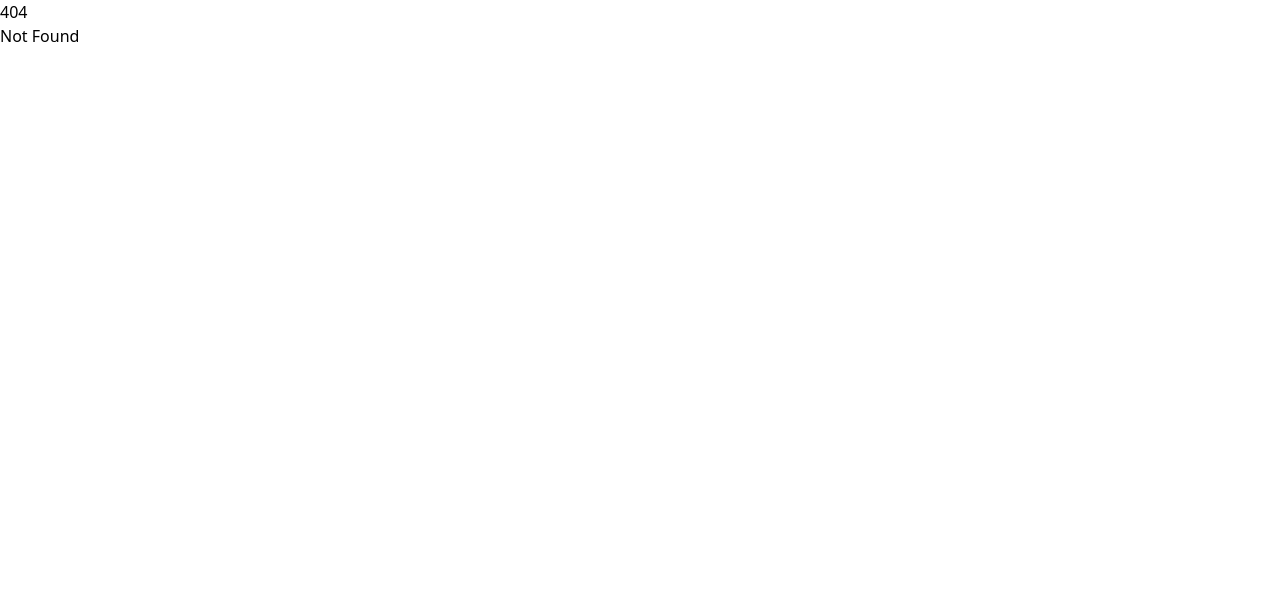
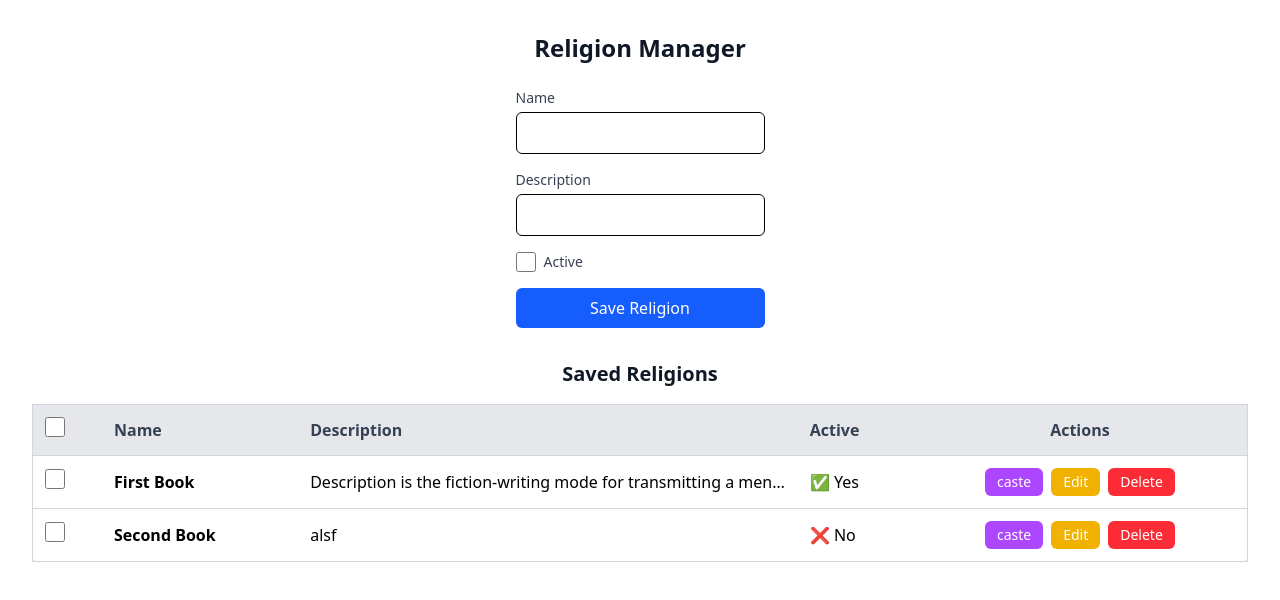
Before and after one commit to SayhanA/canander-svelte, a SvelteKit app: page /religions in a window 1280 px wide. Before the commit this address had no page. Shown: the top 600 px of the page. Built offline with nearby package versions, Linux system fonts and the light colour scheme.

Commit message:
all page design added

```diff
--- a/src/routes/+page.svelte
+++ b/src/routes/+page.svelte
@@ -1,7 +1,27 @@
 <script>
-	import AgeCalculator from '../components/AgeCalculator.svelte';
+	const style = 'rounded-md bg-[#5965fe] px-5 py-3 text-white';
 </script>
 
-<section>
-	<AgeCalculator />
-</section>
+<svelte:head>
+	<title>Calander | Home</title>
+	<meta name="robots" content="noindex nofollow" />
+	<html lang="en" />
+</svelte:head>
+
+<main>
+	<section class="mx-auto flex mt-20 max-w-[500px] flex-col justify-center">
+		<h1 class="text-center text-[1.9rem] font-bold">
+			Religions, Castes and Birth date in SvelteKit
+		</h1>
+
+		<div class="nav flex w-full flex-col items-center gap-5 mt-3">
+			<a href="/religions" class={style}>Religions</a>
+			<a href="/religioncaste" class={style}>ReligionsCaste</a>
+			<a href="/birthdate" class={style}>Birth day</a>
+		</div>
+	</section>
+</main>
+
+<style>
+
+</style>
--- /dev/null
+++ b/src/routes/api/save.json/+server.js
@@ -0,0 +1,56 @@
+// @ts-nocheck
+import { json } from '@sveltejs/kit';
+import fs from 'fs/promises';
+
+const FILE_PATH = 'static/religions.json';
+
+async function readData() {
+	try {
+		const data = await fs.readFile(FILE_PATH, 'utf-8');
+		return JSON.parse(data);
+	} catch (error) {
+		console.log(error);
+		return [];
+	}
+}
+
+async function writeData(data) {
+	await fs.writeFile(FILE_PATH, JSON.stringify(data, null, 2));
+}
+
+export async function GET() {
+	return json(await readData());
+}
+
+export async function POST({ request }) {
+	const religions = await readData();
+	const newReligion = await request.json();
+
+	newReligion.id = Date.now();
+	religions.push(newReligion);
+
+	await writeData(religions);
+	return json({ message: 'Religion added successfully', religion: newReligion });
+}
+
+export async function DELETE({ request }) {
+	const { id } = await request.json();
+	let religions = await readData();
+
+	religions = religions.filter((religion) => religion.id !== id);
+	await writeData(religions);
+
+	return json({ message: 'Religion deleted successfully' });
+}
+
+export async function PATCH({ request }) {
+	const updatedReligion = await request.json();
+	let religions = await readData();
+
+	religions = religions.map((religion) =>
+		religion.id === updatedReligion.id ? updatedReligion : religion
+	);
+	await writeData(religions);
+
+	return json({ message: 'Religion updated successfully', religion: updatedReligion });
+}
--- /dev/null
+++ b/src/routes/birthdate/+page.svelte
@@ -0,0 +1,16 @@
+<script>
+	import AgeCalculator from "../../components/AgeCalculator.svelte";
+
+</script>
+
+<svelte:head>
+	<title>Calander | Birthdate</title>
+	<meta name="robots" content="noindex nofollow" />
+	<html lang="en" />
+</svelte:head>
+
+<main>
+	<section>
+		<AgeCalculator />
+	</section>
+</main>
--- /dev/null
+++ b/src/routes/caste/+page.svelte
@@ -0,0 +1,94 @@
+<script>
+	// @ts-nocheck
+
+	let religionId = 'Unknown ID';
+	let religionName = 'Unknown Religion';
+	let name = '';
+	let description = '';
+
+	// Extract parameters from URL
+	if (typeof window !== 'undefined') {
+		const params = new URLSearchParams(window.location.search);
+		religionId = params.get('religionId') || 'Unknown ID';
+		religionName = decodeURIComponent(params.get('religionName') || 'Unknown Religion');
+	}
+
+	async function handleSubmit(event) {
+		event.preventDefault();
+
+		const data = { name, description, religionId };
+
+		const response = await fetch('/api/castes.json', {
+			method: 'POST',
+			headers: { 'Content-Type': 'application/json' },
+			body: JSON.stringify(data)
+		});
+
+		if (response.ok) {
+			alert('Caste added successfully!');
+			// Optionally, reset form fields
+			name = '';
+			description = '';
+		} else {
+			alert('Failed to add caste');
+		}
+	}
+</script>
+
+<svelte:head>
+	<title>Calendar | Caste</title>
+	<meta name="robots" content="noindex nofollow" />
+</svelte:head>
+
+<main class="p-10">
+	<section class="">
+		<h1 class="text-2xl font-bold">Caste Page</h1>
+		<p class="mt-2 text-gray-700">
+			<strong>Selected Religion ID:</strong>
+			{religionId}, <strong>{religionName}</strong>
+		</p>
+	</section>
+
+	<section class="form mt-6">
+		<div class="flex w-fit items-center justify-between">
+			<h2 class="text-center text-3xl font-bold tracking-tight text-gray-900">
+				Caste Manager for {religionName}
+			</h2>
+		</div>
+
+		<form on:submit={handleSubmit} class="flex w-fit flex-col space-y-4">
+			<div>
+				<label for="name" class="block text-sm font-medium text-gray-700">Name</label>
+				<input
+					id="name"
+					type="text"
+					name="name"
+					bind:value={name}
+					class="mt-1 block w-full rounded-md border p-2 focus:ring focus:ring-blue-300"
+					required
+				/>
+			</div>
+
+			<div>
+				<label for="description" class="block text-sm font-medium text-gray-700">Description</label>
+				<input
+					id="description"
+					type="text"
+					name="description"
+					bind:value={description}
+					class="mt-1 block w-full rounded-md border p-2 focus:ring focus:ring-blue-300"
+					required
+				/>
+			</div>
+
+			<button
+				type="submit"
+				class="w-full rounded-md bg-blue-600 py-2 text-white transition hover:bg-blue-700"
+			>
+				Save Religion
+			</button>
+		</form>
+	</section>
+
+
+</main>
--- /dev/null
+++ b/src/routes/religioncaste/+page.svelte
@@ -0,0 +1,13 @@
+<script></script>
+
+<svelte:head>
+	<title>Calander | Religions Caste</title>
+	<meta name="robots" content="noindex nofollow" />
+	<html lang="en" />
+</svelte:head>
+
+<main>
+    <section>
+        <h1>ReligionsCaste</h1>
+    </section>
+</main>
--- /dev/null
+++ b/src/routes/religions/+page.svelte
@@ -0,0 +1,135 @@
+<script>
+	// @ts-nocheck
+	import { onMount } from 'svelte';
+
+	let name = '';
+	let description = '';
+	let isActive = false;
+	let religions = [];
+
+	async function handleSubmit(event) {
+		event.preventDefault();
+		const data = { name, description, isActive };
+
+		await fetch('/api/save.json', {
+			method: 'POST',
+			headers: { 'Content-Type': 'application/json' },
+			body: JSON.stringify(data)
+		});
+
+		await fetchReligions();
+	}
+
+	async function fetchReligions() {
+		const response = await fetch('/api/save.json');
+		religions = await response.json();
+	}
+
+    async function handleDelete(id) {
+        await fetch('/api/save.json', {
+            method: 'DELETE',
+            headers: { 'Content-Type': 'application/json' },
+            body: JSON.stringify({ id })
+        });
+
+        await fetchReligions();
+    }
+
+    function handleEdit(religion) {
+        name = religion.name;
+        description = religion.description;
+        isActive = religion.isActive;
+        editId = religion.id;
+    }
+
+	onMount(fetchReligions);
+</script>
+
+<main class="p-8">
+	<section class="w-fit mx-auto">
+		<h2 class="text-center text-2xl font-bold text-gray-900 mb-6">Religion Manager</h2>
+
+		<form on:submit={handleSubmit} class="flex flex-col space-y-4">
+			<div>
+				<label for="name" class="block text-sm font-medium text-gray-700">Name</label>
+				<input
+					id="name"
+					type="text"
+					name="name"
+					bind:value={name}
+					class="mt-1 block w-full rounded-md border p-2 focus:ring focus:ring-blue-300"
+					required
+				/>
+			</div>
+
+			<div>
+				<label for="description" class="block text-sm font-medium text-gray-700">Description</label>
+				<input
+					id="description"
+					type="text"
+					name="description"
+					bind:value={description}
+					class="mt-1 block w-full rounded-md border p-2 focus:ring focus:ring-blue-300"
+					required
+				/>
+			</div>
+
+			<div class="flex items-center">
+				<input
+					id="isActive"
+					type="checkbox"
+					name="isActive"
+					bind:checked={isActive}
+					class="h-5 w-5 rounded border-gray-300 text-blue-500 focus:ring focus:ring-blue-300"
+				/>
+				<label for="isActive" class="ml-2 text-sm text-gray-700">Active</label>
+			</div>
+
+			<button
+				type="submit"
+				class="w-full rounded-md bg-blue-600 py-2 text-white transition hover:bg-blue-700"
+			>
+				Save Religion
+			</button>
+		</form>
+	</section>
+
+	<!-- Religion Table -->
+	<section class="mt-8">
+		<h2 class="text-xl font-bold text-gray-900 mb-4 text-center">Saved Religions</h2>
+
+		<div class="overflow-x-auto">
+			<table class="w-full border border-gray-300 rounded-lg shadow-lg">
+				<thead class="bg-gray-200 text-gray-700 text-left">
+					<tr class="border-b border-gray-300">
+						<th class="p-3"><input type="checkbox" class="w-5 h-5" /></th>
+						<th class="p-3">Name</th>
+						<th class="p-3">Description</th>
+						<th class="p-3">Active</th>
+						<th class="p-3 text-center">Actions</th>
+					</tr>
+				</thead>
+
+				<tbody class="divide-y divide-gray-300">
+					{#each religions as religion}
+						<tr class="hover:bg-gray-100">
+							<td class="p-3"><input type="checkbox" class="w-5 h-5" /></td>
+							<td class="p-3 font-semibold">{religion.name}</td>
+							<td class="p-3 max-w-xs truncate">{religion.description}</td>
+							<td class="p-3">{religion.isActive ? '✅ Yes' : '❌ No'}</td>
+							<td class="p-3 flex justify-center space-x-2">
+                                <a href={`/caste?religionId=${religion.id}&religionName=${religion.name}`} class="bg-purple-500 text-white px-3 py-1 rounded-md text-sm">caste</a>
+								<button on:click={() => handleEdit(religion)} class="bg-yellow-500 text-white px-3 py-1 rounded-md text-sm">Edit</button>
+								<button on:click={() => handleDelete(religion.id)} class="bg-red-500 text-white px-3 py-1 rounded-md text-sm">Delete</button>
+							</td>
+						</tr>
+					{:else}
+						<tr>
+							<td colspan="5" class="p-3 text-center text-gray-500">No religions added yet.</td>
+						</tr>
+					{/each}
+				</tbody>
+			</table>
+		</div>
+	</section>
+</main>
--- /dev/null
+++ b/static/religions.json
@@ -0,0 +1,16 @@
+[
+  {
+    "name": "First Book",
+    "description": "Description is the fiction-writing mode for transmitting a mental image of the particulars of a story. Together with dialogue, narration, exposition, and summarization, description is one of the most ",
+    "isActive": true,
+    "id": 1741760359644,
+    "casts": []
+  },
+  {
+    "name": "Second Book",
+    "description": "alsf",
+    "isActive": false,
+    "id": 1741761624623,
+    "casts": []
+  }
+]
```
Also changed, not shown: src/app.css (line endings or trailing spaces).
